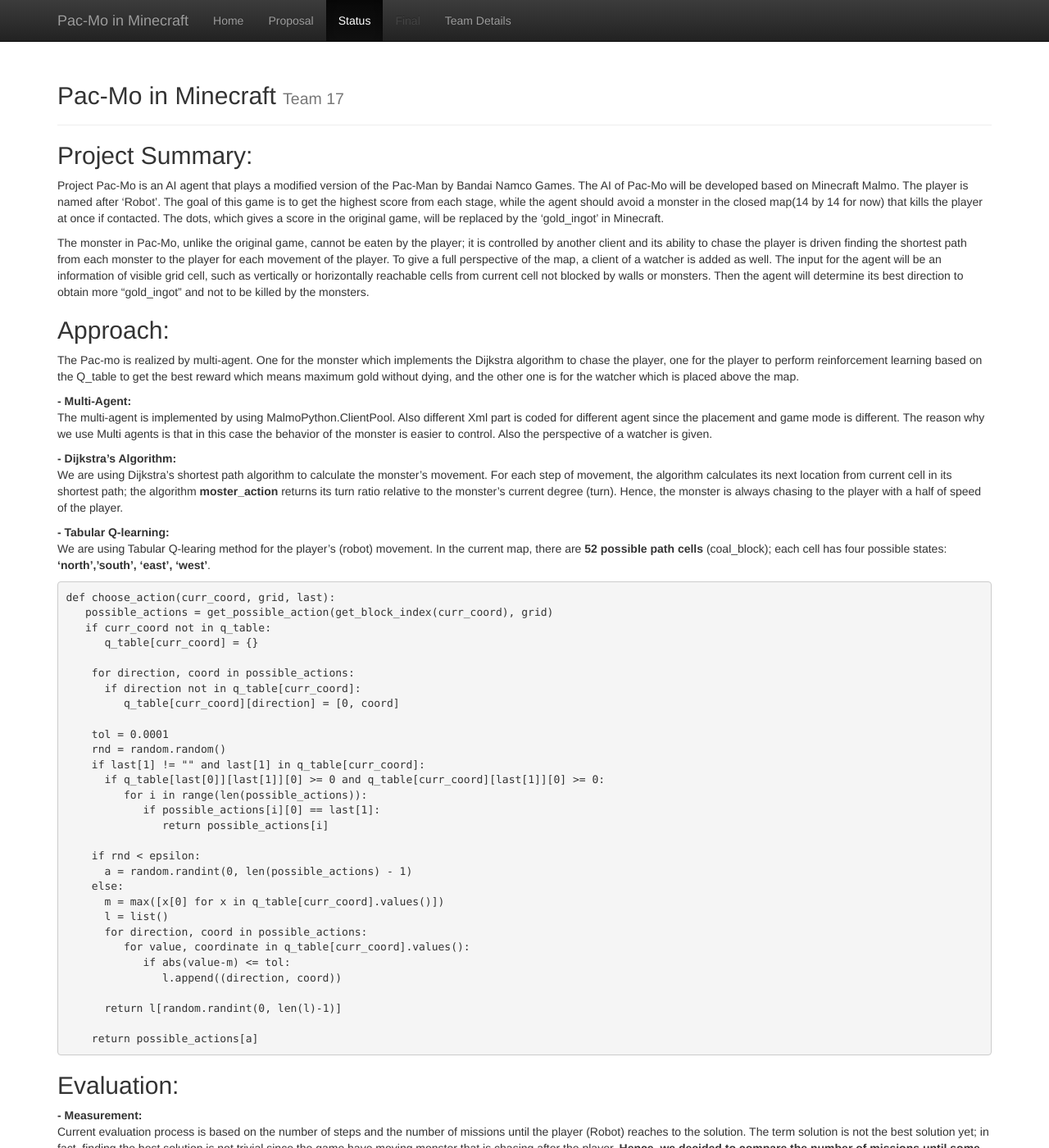
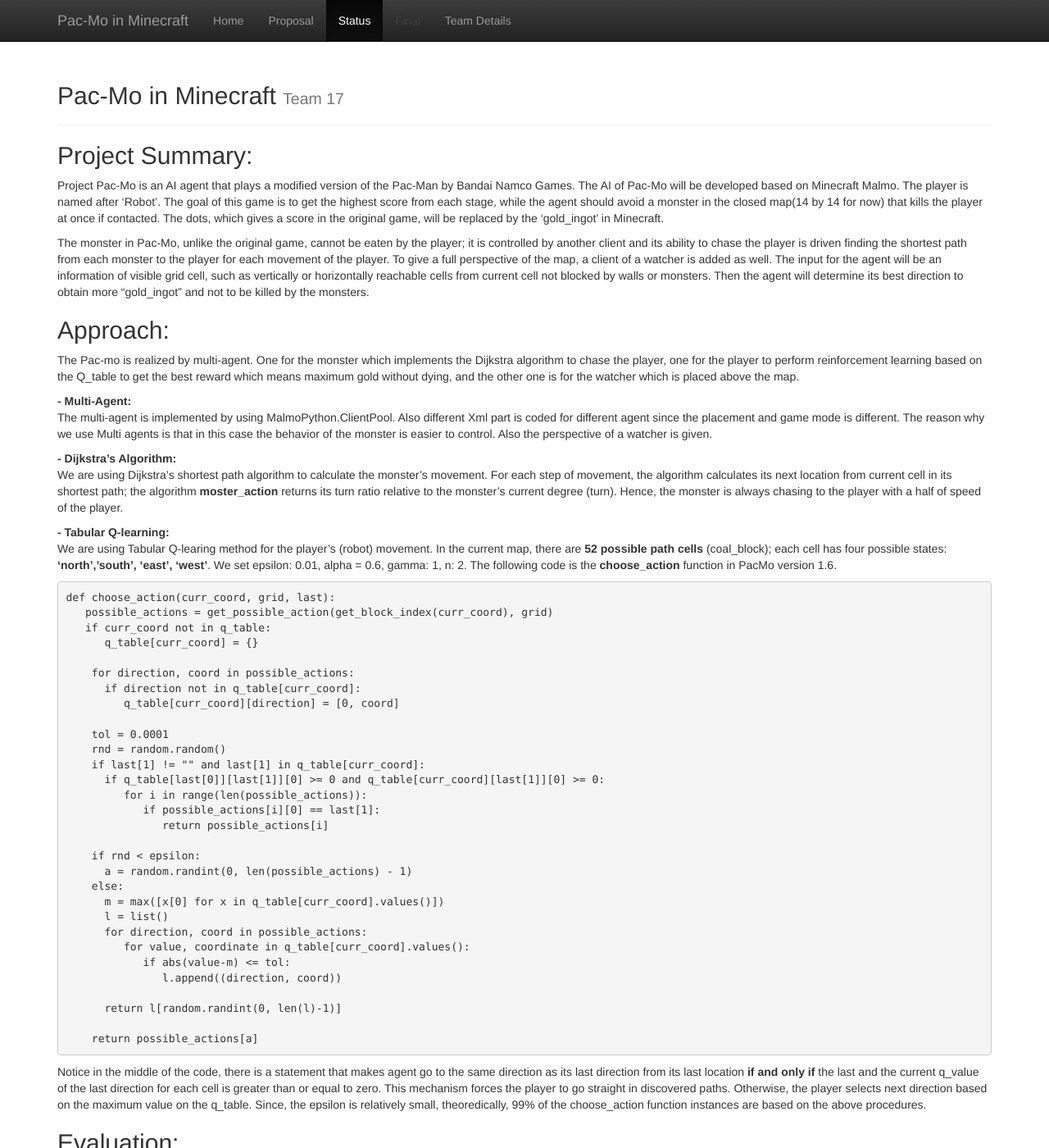
Before and after one commit to qdingqim/Pac-mo, a Jekyll site: the page built from docs/status.md, in a window 1280 px wide and 1400 px high. Shown: the whole window at 82% size. Built offline with Jekyll 4.4.1, drawn with Linux system fonts in a browser that asks for light colours.

Commit message:
Update status.md

````diff
--- a/docs/status.md
+++ b/docs/status.md
@@ -19,7 +19,8 @@
 <br>We are using Dijkstra's shortest path algorithm to calculate the monster's movement. For each step of movement, the algorithm calculates its next location from current cell in its shortest path; the algorithm __moster_action__ returns its turn ratio relative to the monster's current degree (turn). Hence, the monster is always chasing to the player with a half of speed of the player.
 
 __- Tabular Q-learning:__
-<br>We are using Tabular Q-learing method for the player's (robot) movement. In the current map, there are __52 possible path cells__ (coal_block); each cell has four possible states: __'north','south', 'east', 'west'__.
+<br>We are using Tabular Q-learing method for the player's (robot) movement. In the current map, there are __52 possible path cells__ (coal_block); each cell has four possible states: __'north','south', 'east', 'west'__. We set epsilon: 0.01, alpha = 0.6, gamma: 1, n: 2.
+The following code is the __choose_action__ function in PacMo version 1.6.
 ```python
 def choose_action(curr_coord, grid, last):
    possible_actions = get_possible_action(get_block_index(curr_coord), grid)
@@ -52,6 +53,7 @@
 
     return possible_actions[a]
 ```
+Notice in the middle of the code, there is a statement that makes agent go to the same direction as its last direction from its last location __if and only if__ the last and the current q_value of the last direction for each cell is greater than or equal to zero. This mechanism forces the player to go straight in discovered paths. Otherwise, the player selects next direction based on the maximum value on the q_table. Since, the epsilon is relatively small, theoredically, 99% of the choose_action function instances are based on the above procedures.
 
 ## Evaluation:
 __- Measurement:__
````
